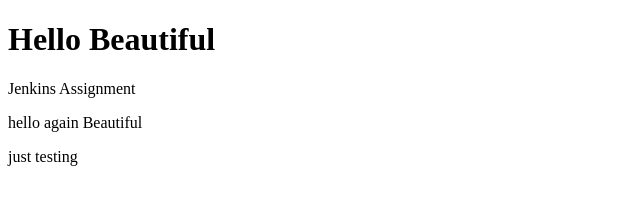
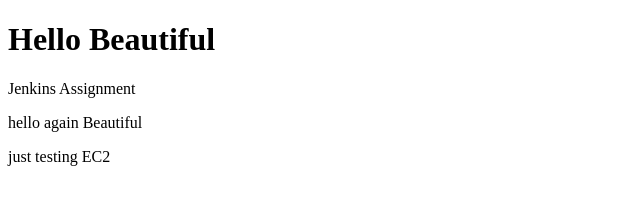
Before and after one commit to RahatQadeer/jenkin, a plain HTML site: page index.html in a window 1280 px wide. Shown: the full height of the page, 0-640 px from the left. Drawn offline with Linux system fonts and the light colour scheme.

Commit message:
updated html

```diff
--- a/index.html
+++ b/index.html
@@ -9,7 +9,7 @@
     <h1>Hello Beautiful</h1>
     <p>Jenkins Assignment</p>
     <p> hello again Beautiful</p>
-    <p> just testing</p>
+    <p> just testing EC2</p>
 
 </body>
 </html>
```
